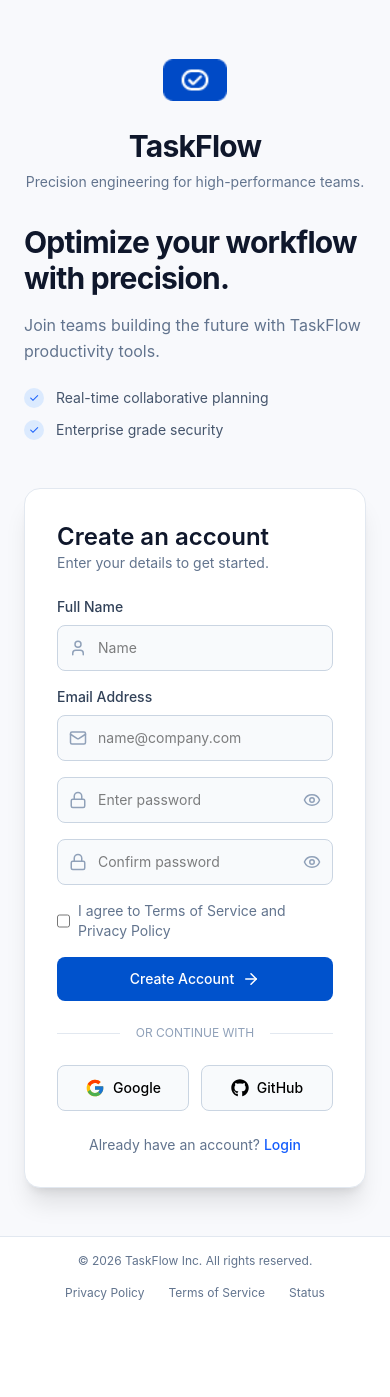
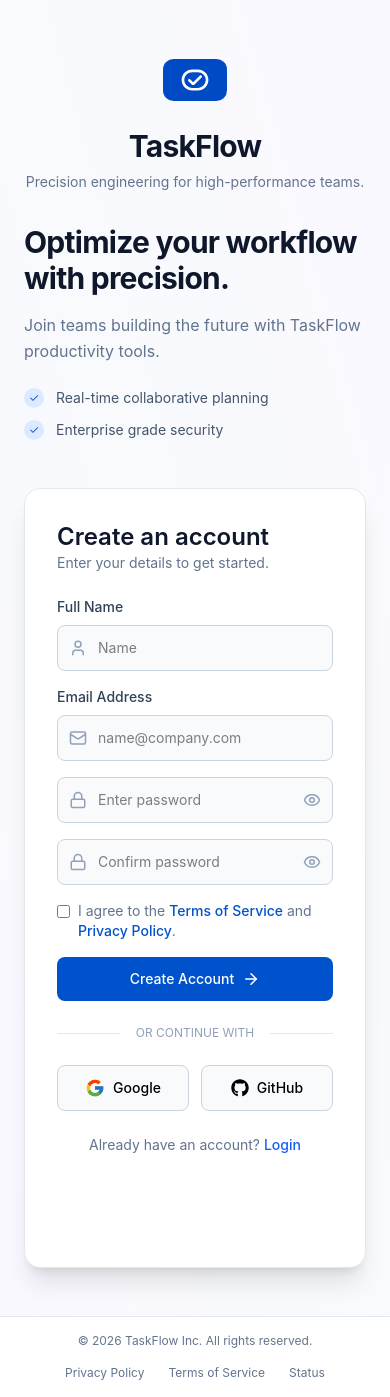
Before and after one commit to EmaanAbid2711/TaskFlow-WebApplication, a React (Vite) app in the folder taskflow/: page /signup in a window 390 px wide. Before the commit the page ends 1317 px from the top, so only its background shows below. Built offline with nearby package versions, Linux system fonts and the light colour scheme.

Commit message:
1 July: check the responsiveness, change the logo to a clear one, maintain the width and height as in the design, add validations

```diff
--- a/taskflow/src/components/Logo/Logo.tsx
+++ b/taskflow/src/components/Logo/Logo.tsx
@@ -1,4 +1,4 @@
-import logo from "../../assets/images/logo.png";
+import logo from "../../assets/images/logo.svg";
 
 function Logo() {
   return (
--- a/taskflow/src/pages/ForgotPassword/ForgotPassword.tsx
+++ b/taskflow/src/pages/ForgotPassword/ForgotPassword.tsx
@@ -16,17 +16,16 @@
   };
 
   return (
-    <div className="flex min-h-screen flex-col justify-between bg-gradient-to-tr from-[#f3f6ff] via-[#f8fafc] to-[#f1f5f9]">
+    <div className="flex min-h-screen flex-col justify-between bg-gradient-to-tr from-[#FAF8FF] via-[#f8fafc] to-[#FAF8FF]">
       <div className="flex flex-1 flex-col items-center justify-center px-4 py-12">
         <Logo />
 
-        <div className="w-full max-w-md rounded-2xl border border-slate-200 bg-white p-8 shadow-lg">
+        <div className="w-full max-w-md w-[440] h-[367] rounded-2xl border border-slate-200 bg-white p-8 shadow-lg">
 
           <div className="mb-6 text-center">
             <h2 className="mb-2 text-2xl font-semibold text-slate-900">
               Forgot Password?
             </h2>
-
             <p className="text-sm text-slate-500">
               No worries, we'll send you reset instructions.
             </p>
--- a/taskflow/src/pages/Login/Login.tsx
+++ b/taskflow/src/pages/Login/Login.tsx
@@ -22,13 +22,13 @@
   };
 
   return (
-    <div className="flex min-h-screen flex-col justify-between bg-gradient-to-tr from-[#f3f6ff] via-[#f8fafc] to-[#f1f5f9]">
+    <div className="flex min-h-screen flex-col justify-between bg-gradient-to-tr from-[#FAF8FF] via-[#f8fafc] to-[#FAF8FF]">
       {/* Main Content */}
       <div className="flex flex-1 flex-col items-center justify-center px-4 py-12">
         <Logo />
 
         {/* Login Card */}
-        <div className="w-full max-w-[440px] rounded-2xl border border-slate-200 bg-white p-8 shadow-lg">
+        <div className="w-full max-w-[440px] h-[402px] rounded-2xl border border-slate-200 bg-white p-8 shadow-lg">
           <form
             onSubmit={handleSubmit}
             className="space-y-5"
--- a/taskflow/src/pages/Signup/Signup.tsx
+++ b/taskflow/src/pages/Signup/Signup.tsx
@@ -18,17 +18,22 @@
       event: SubmitEvent<HTMLFormElement>
     ) => {
       event.preventDefault();
+
+      if (password !== confirmPassword) {
+        alert("Passwords do not match.");
+        return;
+      }
       console.log({
         name,
         email,
         password,
-      confirmPassword
+        confirmPassword,
       });
     };
 
 
   return (
-    <div className="flex min-h-screen flex-col justify-between bg-[#f8f9fc]">
+    <div className="flex min-h-screen flex-col justify-between bg-gradient-to-tr from-[#FAF8FF] via-[#f8fafc] to-[#FAF8FF]">
       <main className="mx-auto flex w-full max-w-7xl flex-1 flex-col items-center justify-center gap-12 px-6 py-12 lg:flex-row lg:justify-between">
         {/* Left Section */}
         <div className="w-full max-w-lg space-y-6">
@@ -64,7 +69,7 @@
         </div>
 
         {/* Signup Card */}
-        <div className="w-full max-w-[480px] rounded-2xl border border-slate-200 bg-white p-8 shadow-xl">
+        <div className="w-full max-w-[480px] h-[780px] rounded-2xl border border-slate-200 bg-white p-8 shadow-xl">
           <div className="mb-6">
             <h2 className="text-2xl font-semibold text-slate-900">
               Create an account
@@ -129,15 +134,31 @@
             />
 
             {/* Terms */}
-            <div className="flex gap-2 text-sm">
+            <label className="flex cursor-pointer items-start gap-2 text-sm">
+
               <input
                 type="checkbox"
                 required
+                className="mt-1"
               />
-              <p className="text-slate-500">
-                I agree to Terms of Service and Privacy Policy
-              </p>
-            </div>
+              <span className="text-slate-500">
+                I agree to the{" "}
+                <button
+                  type="button"
+                  className="font-medium text-[#0052cc] hover:underline"
+                >
+                  Terms of Service
+                </button>{" "}
+                and{" "}
+                <button
+                  type="button"
+                  className="font-medium text-[#0052cc] hover:underline"
+                >
+                  Privacy Policy
+                </button>.
+              </span>
+
+            </label>
 
             <Button type="submit">
               Create Account
```
Also changed, not shown: taskflow/src/assets/images/logo.png (deleted), taskflow/src/assets/images/logo.svg (added). Lines whose indentation alone changed are shown as unchanged.
